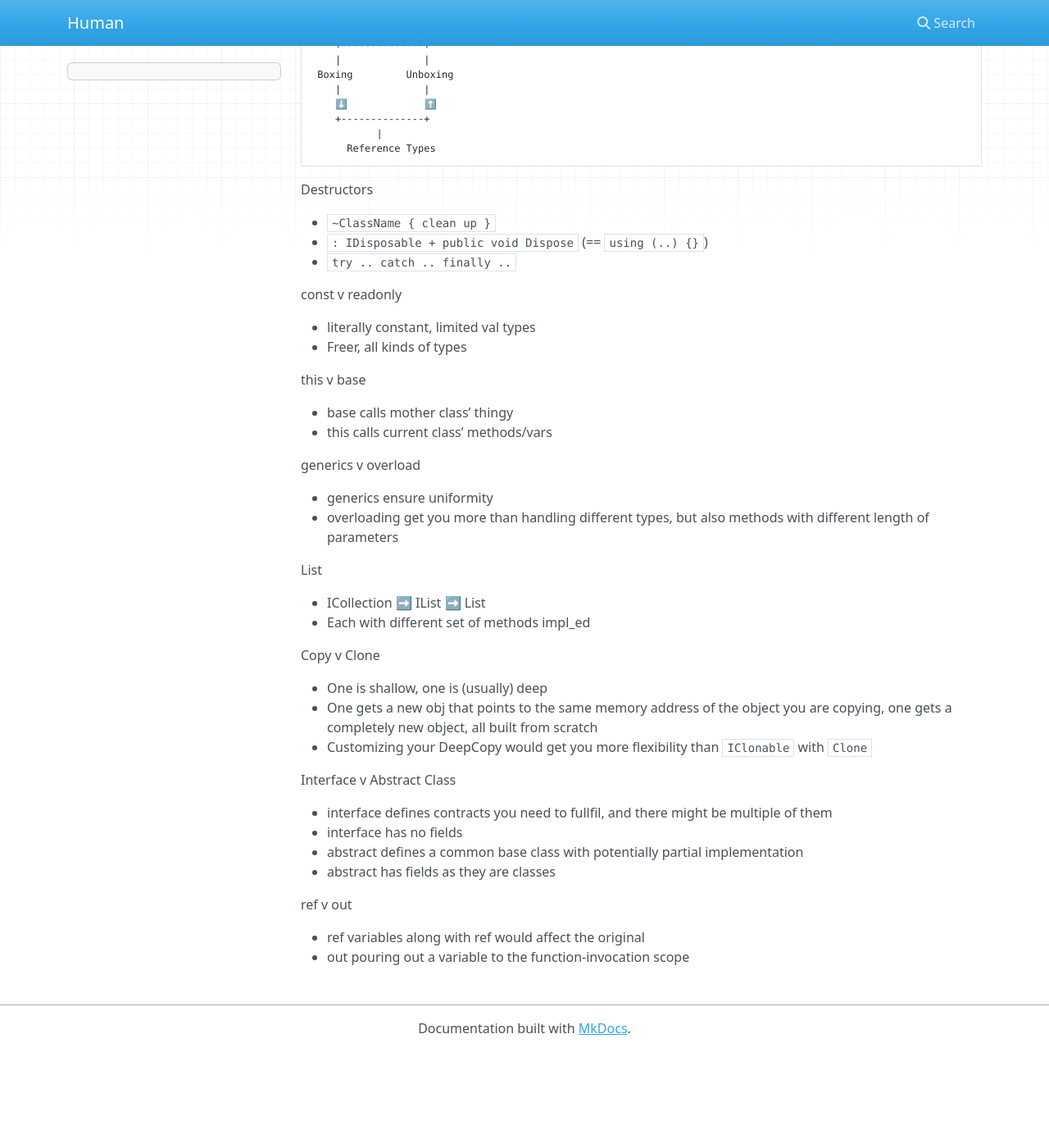
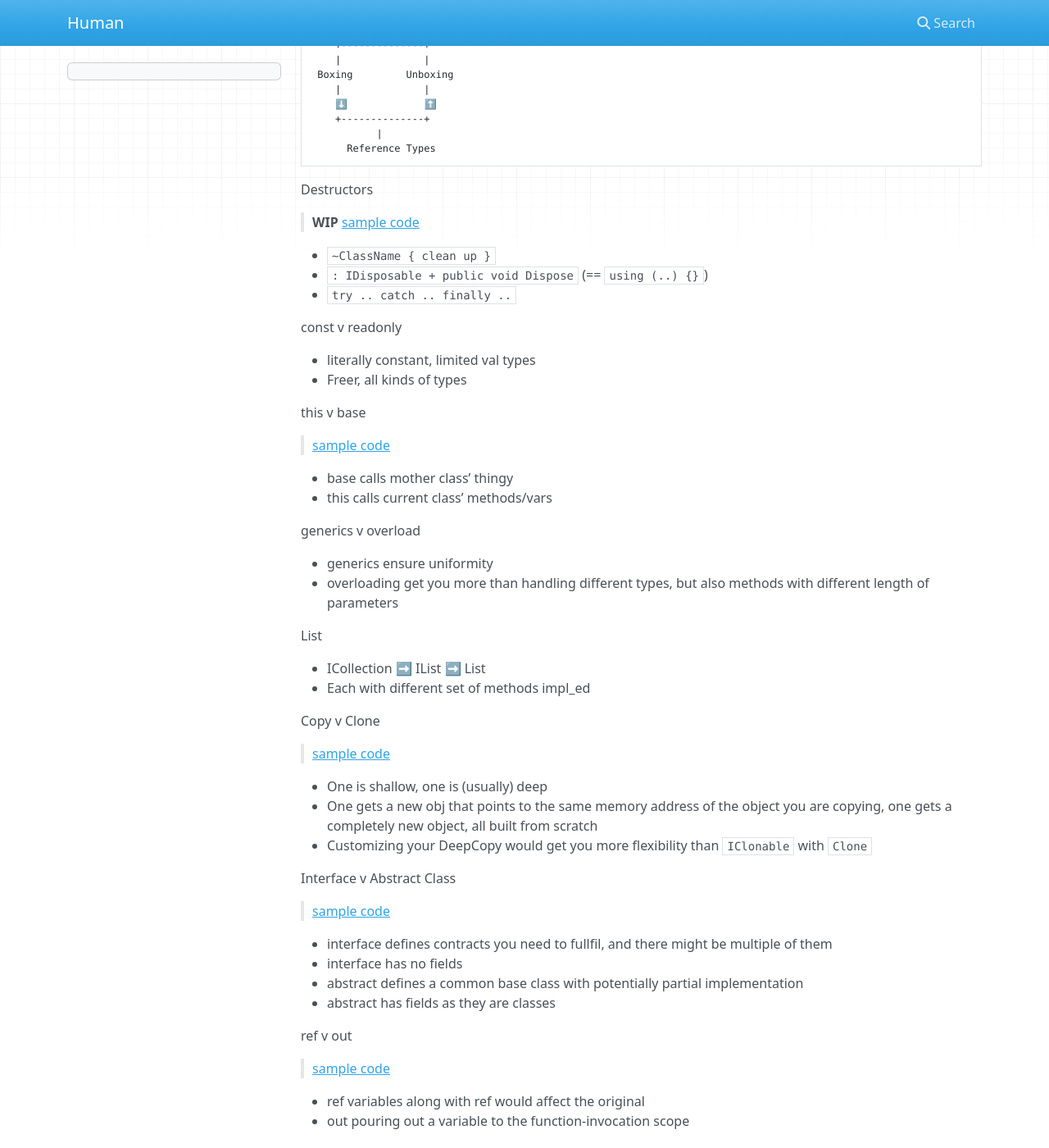
Before and after one commit to codingEzio/codingEzio.github.io, an MkDocs documentation site: the page built from docs/hands-on/core-csharp-n-dotnet.md, in a window 1280 px wide and 1400 px high, scrolled down 303 px. Shown: the whole window at 82% size. Built offline with MkDocs 1.6.1, drawn with Linux system fonts in a browser that asks for light colours; nearby versions of some CDN libraries; before the commit the page ends 1585 px from its top, so only the background shows below that.

Commit message:
feat: Links to the sample code attached with the notes on C Sharp

```diff
--- a/docs/hands-on/core-csharp-n-dotnet.md
+++ b/docs/hands-on/core-csharp-n-dotnet.md
@@ -21,6 +21,8 @@ Value of value type copies over value itself on the stack. Whereas reference typ
 
 Destructors
 
+> **WIP** [sample code](https://github.com/codingEzio/codingezio.github.io/blob/master/hands-on/type-destructor.cs)
+
 - `~ClassName { clean up }`
 - `: IDisposable + public void Dispose` (== `using (..) {}`)
 - `try .. catch .. finally ..`
@@ -31,6 +33,8 @@ const v readonly
 - Freer, all kinds of types
 
 this v base
+
+> [sample code](https://github.com/codingEzio/codingezio.github.io/blob/master/hands-on/comparison-base-v-this.cs)
 
 - base calls mother class’ thingy
 - this calls current class’ methods/vars
@@ -47,11 +51,15 @@ List
 
 Copy v Clone
 
+> [sample code](https://github.com/codingEzio/codingezio.github.io/blob/master/hands-on/comparison-copy-shallow-v-deep.cs)
+
 - One is shallow, one is (usually) deep
 - One gets a new obj that points to the same memory address of the object you are copying, one gets a completely new object, all built from scratch
 - Customizing your DeepCopy would get you more flexibility than `IClonable` with `Clone`
 
 Interface v Abstract Class
+
+> [sample code](https://github.com/codingEzio/codingezio.github.io/blob/master/hands-on/comparison-interface-v-abstract-class.cs)
 
 - interface defines contracts you need to fullfil, and there might be multiple of them
 - interface has no fields
@@ -60,5 +68,7 @@ Interface v Abstract Class
 
 ref v out
 
+> [sample code](https://github.com/codingEzio/codingezio.github.io/blob/master/hands-on/comparison-ref-v-out.cs)
+
 - ref variables along with ref would affect the original
 - out pouring out a variable to the function-invocation scope
```
